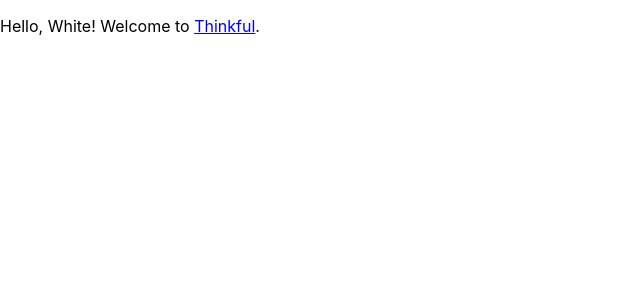
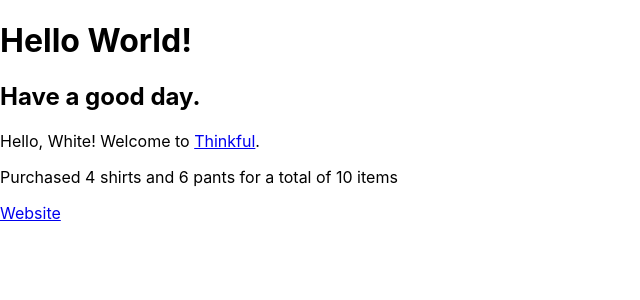
Before and after one commit to WhiteN9/react-learn-project, a React (Create React App) app: page / in a window 1280 px wide. Shown: the top 300 px of the page, without its empty margins (0-640 px from the left). Built offline with nearby package versions, Linux system fonts and the light colour scheme.

Commit message:
Added purchase message

```diff
--- a/src/App.js
+++ b/src/App.js
@@ -1,4 +1,4 @@
-//import React from "react"; why do we need this
+import React from "react"; //why do we need this, for React.fragment
 import "./App.css";
 
 function App() {
@@ -6,10 +6,14 @@ function App() {
   const url = "https://www.thinkful.com/";
   const linkText = "Thinkful";
   const element = (
-    <p>
-      {" "}
-      Hello, {name}! Welcome to <a href={url}>{linkText}</a>.
-    </p>
+    <React.Fragment>
+      <h1>Hello World!</h1>
+      <h2>Have a good day.</h2>
+      <p>
+        {" "}
+        Hello, {name}! Welcome to <a href={url}>{linkText}</a>.
+      </p>
+    </React.Fragment>
   );
   return element;
 }
--- /dev/null
+++ b/src/Buying.js
@@ -0,0 +1,23 @@
+import React from "react";
+import ReactDOM from "react-dom";
+
+const shirts = 4;
+const pants = 6;
+const website = "https://www.thinkful.com/";
+
+const element = <p className='paragraph'>Purchased {shirts} shirts and {pants} pants for a total of {shirts+pants} items</p>
+
+function Purchase(){
+  const output = (
+
+     <main>
+      {element}
+      <a href={website}>Website</a>
+     </main>
+
+  )
+  return output;
+}
+
+export default Purchase
+;
--- a/src/index.js
+++ b/src/index.js
@@ -2,10 +2,12 @@ import React from "react";
 import ReactDOM from "react-dom";
 import "./index.css";
 import App from "./App";
+import Purchase from "./Buying.js";
 
 ReactDOM.render(
   <React.StrictMode>
     <App />
+    <Purchase />
   </React.StrictMode>,
   document.getElementById("root")
 );
```
